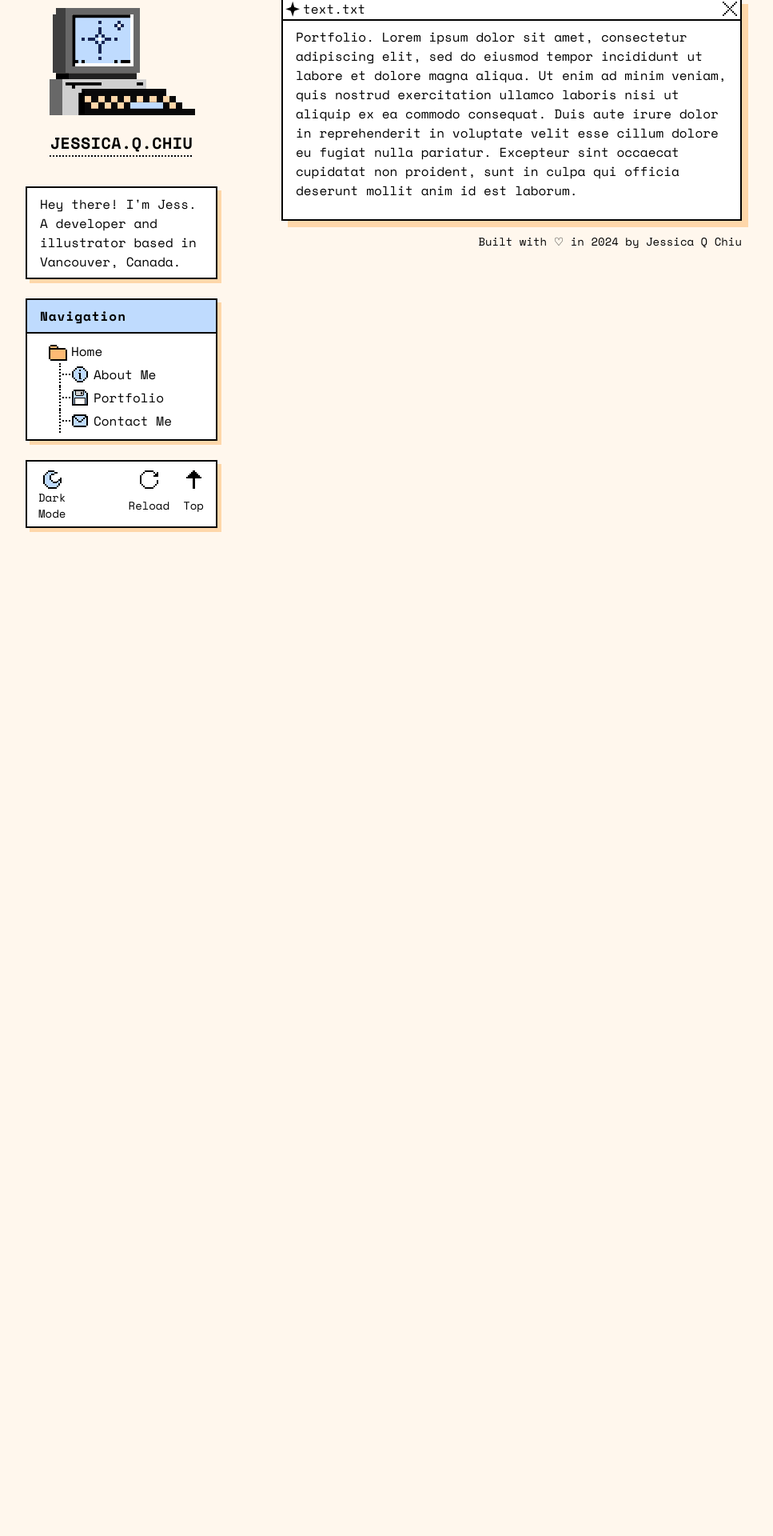
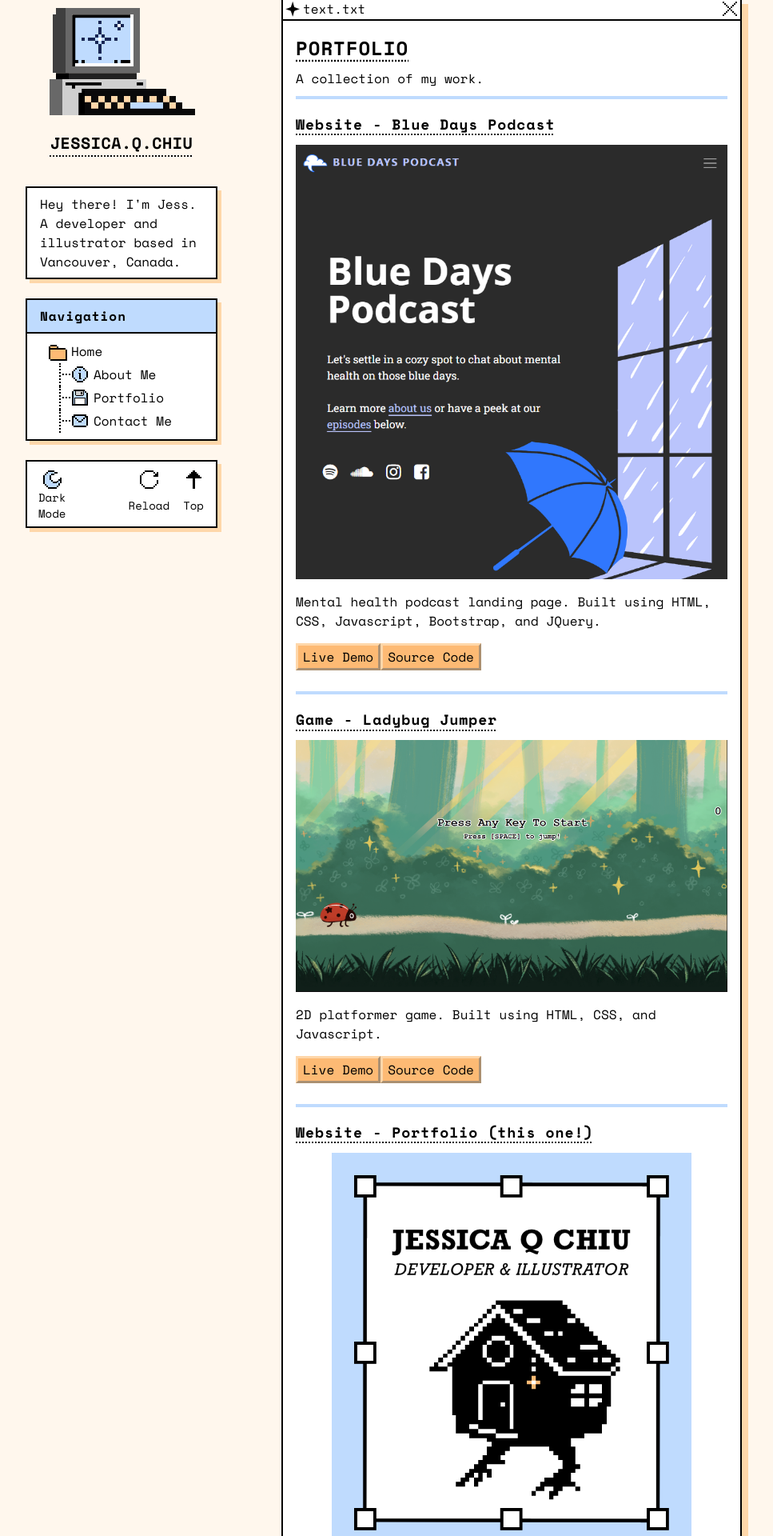
Before and after one commit to JessicaQChiu/jessica-q-chiu-portfolio, a Next.js app: page /portfolio in a window 1280 px wide. Shown: the part 67-1987 px from the top of the page at 80% size, without its empty margins (160-1127 px from the left). Before the commit the page ends 800 px from the top, so only its background shows below. Built offline with nearby package versions, Linux system fonts and the light colour scheme.

Commit message:
Updated portfolio content
Updated the portfolio page to add in content showing past projects. Minor styling update.

```diff
--- a/src/app/globals.css
+++ b/src/app/globals.css
@@ -48,6 +48,7 @@ h1 {
 
 h2{
   font-size: large;
+  padding-bottom: 12px;
 }
 
 h3{
--- a/src/app/portfolio/page.tsx
+++ b/src/app/portfolio/page.tsx
@@ -1,11 +1,73 @@
 import React from "react";
+import Image from "next/image";
+import Link from "next/link";
+import Button from "../components/button";
 
 const Portfolio = () => {
   return (
-  <div className="p-2">
-    <p>Portfolio. Lorem ipsum dolor sit amet, consectetur adipiscing elit, sed do eiusmod tempor incididunt ut labore et dolore magna aliqua. Ut enim ad minim veniam, quis nostrud exercitation ullamco laboris nisi ut aliquip ex ea commodo consequat. Duis aute irure dolor in reprehenderit in voluptate velit esse cillum dolore eu fugiat nulla pariatur. Excepteur sint occaecat cupidatat non proident, sunt in culpa qui officia deserunt mollit anim id est laborum.</p>
-  </div>
-  )
+    <div className="p-2">
+      <h1>PORTFOLIO</h1>
+      <p>A collection of my work.</p>
+      <hr />
+      <div className="flex flex-col">
+        <h2>Website - Blue Days Podcast</h2>
+        <Image
+          src="/images/blue-days-preview.png"
+          alt="Text that says Jessica Q Chiu - developer and illustrator and an image of a home, baba yaga's hut"
+          width={675}
+          height={750}
+        />
+        <p className="py-4">
+          Mental health podcast landing page. Built using HTML, CSS, Javascript, Bootstrap, and JQuery.
+        </p>
+        <div className="flex row mb-4">
+          <Link href="https://blue-days.vercel.app/">
+            <Button>Live Demo</Button>
+          </Link>
+          <Link href="https://github.com/JessicaQChiu/podcast-website">
+            <Button>Source Code</Button>
+          </Link>
+        </div>
+      </div>
+      <hr />
+      <div className="flex flex-col">
+        <h2>Game - Ladybug Jumper</h2>
+        <Image
+          src="/images/ladybug-jump-preview.png"
+          alt="Text that says Jessica Q Chiu - developer and illustrator and an image of a home, baba yaga's hut"
+          width={675}
+          height={750}
+        />
+        <p className="py-4">2D platformer game. Built using HTML, CSS, and Javascript.</p>
+        <div className="flex row mb-4">
+          <Link href="https://jessicaqchiu.github.io/ladybug-jumper-game/">
+            <Button>Live Demo</Button>
+          </Link>
+          <Link href="https://github.com/JessicaQChiu/ladybug-jumper-game">
+            <Button>Source Code</Button>
+          </Link>
+        </div>
+      </div>
+      <hr />
+      <div className="flex flex-col">
+        <h2>Website - Portfolio (this one!)</h2>
+        <Image
+          src="/images/landing-image.png"
+          alt="Text that says Jessica Q Chiu - developer and illustrator and an image of a home, baba yaga's hut"
+          width={450}
+          height={500}
+          className="m-auto"
+        />
+        <p className="py-4">
+          Portfolio website. Built using React, Next.js, Tailwind CSS, and TypeScript.
+        </p>
+        <div className="flex row mb-4">
+        <Link href="https://jessicaqchiu.vercel.app/"><Button>Live Demo</Button></Link>
+        <Link href="https://github.com/JessicaQChiu/jessica-q-chiu-portfolio"><Button>Source Code</Button></Link>
+        </div>
+      </div>
+    </div>
+  );
 };
 
 export default Portfolio;
```
Also changed, not shown: public/images/blue-days-preview.png (added), public/images/ladybug-jump-preview.png (added).
